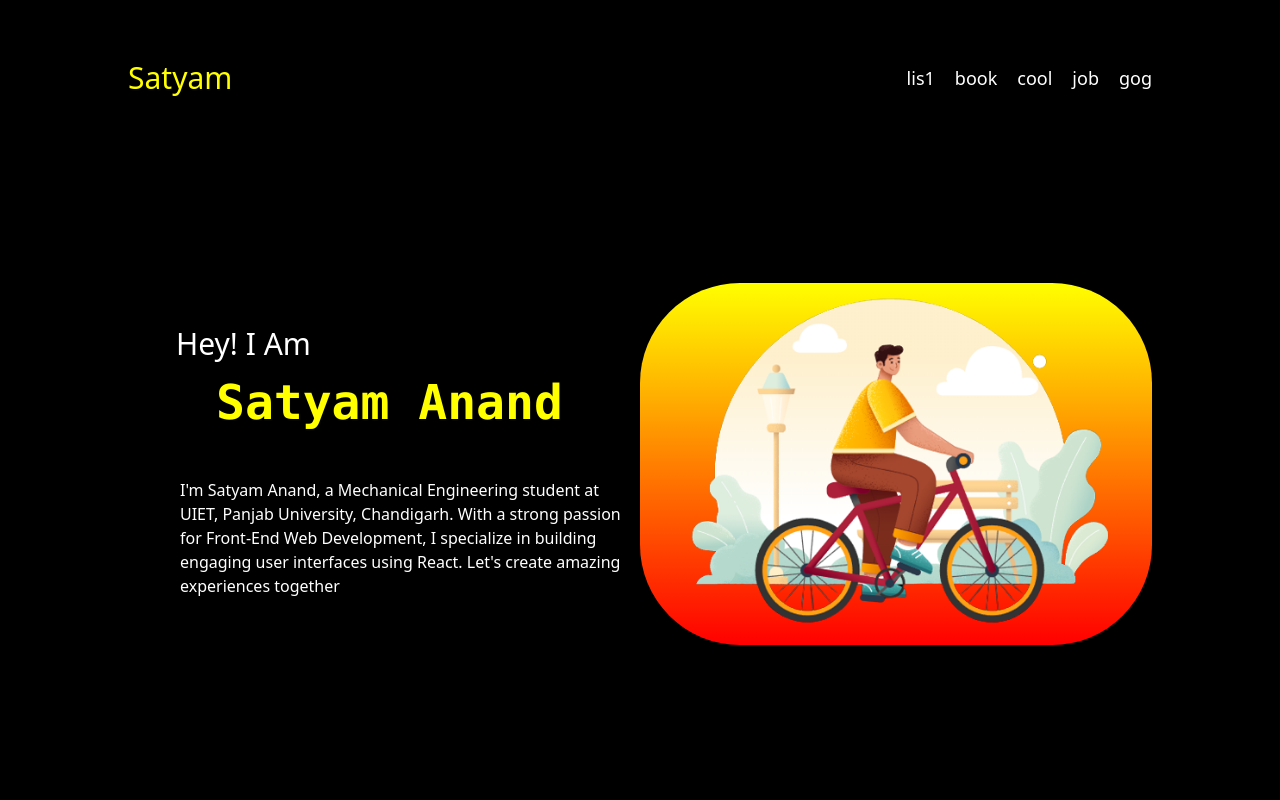
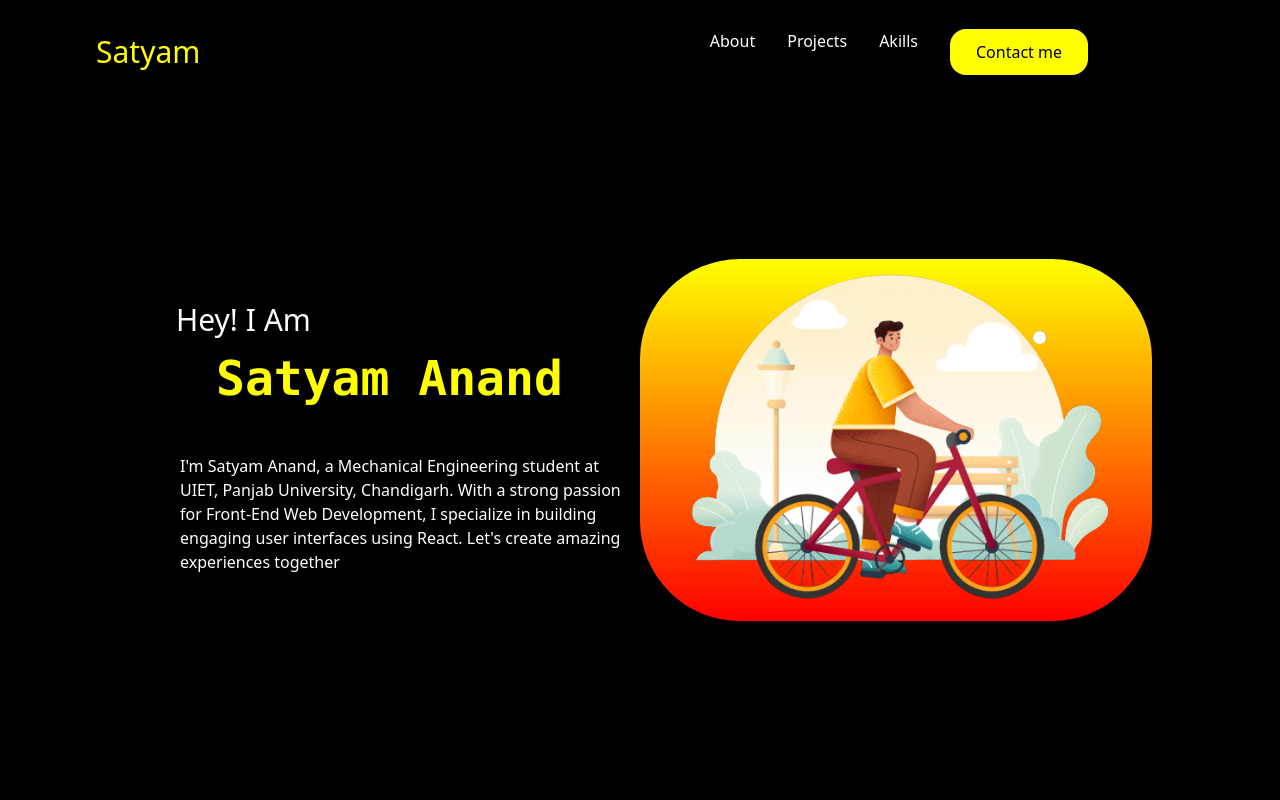
Before and after one commit to godspeed-03/PortFolio, a React (Vite) app: page / in a window 1280 px wide. Shown: the top 800 px of the page. Built offline with nearby package versions, Linux system fonts and the light colour scheme; no server answers.

Commit message:
Update: Updated header for screens header.jsx index.css tailwind.config.js

```diff
--- a/src/Pages/Header/Header.jsx
+++ b/src/Pages/Header/Header.jsx
@@ -1,35 +1,67 @@
-import { useState } from 'react'
-import React  from 'react'
-import {Link} from 'react-scroll'
-
+import { useState } from "react";
+import React from "react";
+import { Link } from "react-scroll";
+import "./../../../src/index.css";
 export default function Header() {
   const [mobile, setMobile] = useState(false);
   const openmobile = () => {
-    setMobile(true);
+    setMobile(!mobile);
   };
   return (
     <>
       <div
-        className={`header mx-32 text-white flex items-center justify-between py-5  mt-10
+        className={`wrapper flex h-[10vh] justify-between items-center mt-3 mx-24 text-white
     ${mobile ? "" : ""}`}
       >
-        <div className="logo text-mycol text-3xl">Satyam</div>
-        <nav>
+        <div className="logo text-mycol text-3xl flex flex-1 items-center gap-8">
+          Satyam
+        </div>
+        <nav className="font-medium cursor-pointer ">
           <ul
-            className={`flex gap-5 text-lg md:flex   ${
+            className={`flex gap-8 m-2 mx-24  ${
               mobile
-                ? " visible flex-col top-[100px]  absolute left-0 w-full "
-                : "max-md:hidden"
+                ? " visible flex-col top-[15vh] z-50  absolute left-0 w-full animate"
+                : "max-lg:hidden flex flex-1"
             } `}
           >
-            <li onClick={() => setMobile(false)}>lis1</li>
-            <li onClick={() => setMobile(false)}>book</li>
-            <li onClick={() => setMobile(false)}>cool</li>
-            <li onClick={() => setMobile(false)}>job</li>
-            <li onClick={() => setMobile(false)}>gog</li>
+            <Link
+              spy={true}
+              to="Intro"
+              smooth={true}
+              onClick={() => setMobile(false)}
+            >
+              <li className="hover:text-[#FF4500] hover:scale-125 ">About</li>
+            </Link>
+            <Link
+              spy={true}
+              to="Projects"
+              smooth={true}
+              onClick={() => setMobile(false)}
+            >
+              <li className="hover:text-[#FF4500] hover:scale-125 ">
+                Projects
+              </li>
+            </Link>
+            <Link
+              spy={true}
+              to="Skills"
+              smooth={true}
+              onClick={() => setMobile(false)}
+            >
+              <li className="hover:text-[#FF4500] hover:scale-125 ">Akills</li>
+            </Link>
+            <Link
+              spy={true}
+              to="Contact"
+              smooth={true}
+              onClick={() => setMobile(false)}
+            >
+              <button className="bg-mycol hover:shaw rounded-2xl text-black px-[13px] py-[5px]  lg:px-[26px] lg:py-[11px] transition ease-in-out delay-150 hover:-translate-y-1 hover:scale-110  duration-300 ">
+                Contact me
+              </button>
+            </Link>
           </ul>
-        </nav>
-        <div className="md:hidden">
+          <div className="lg:hidden">
             {mobile ? (
               <span className="font-bold p-2" onClick={() => setMobile(false)}>
                 C
@@ -40,44 +72,8 @@ export default function Header() {
               </span>
             )}
           </div>
+        </nav>
       </div>
     </>
-
-
-
-
-    // <>
-    // <div className="wrapper flex h-[10vh] justify-between items-center mt-3 mx-24 text-white">
-    //   <div className="left  flex flex-1 items-center gap-8">
-    //     <div className="name m-2 p-1 text-mycol text-3xl font-bold">Satyam</div>
-    //   </div>
-    //   <div className="right flex  items-center justify-center font-medium mr-16 cursor-pointer  ">
-    //     <div className="list">
-    //     <ul className='  flex gap-8 m-2 p-5  items-center'>
-
-    //       <Link spy={true} to='Intro' smooth={true}  >
-
-    //       <li className='hover:text-[#FF4500] hover:text-lg p-5'>Home</li>
-    //       </Link>
-    //       <Link spy={true} to='Projects' smooth={true}  >
-    //       <li className='hover:text-[#FF4500] hover:text-lg p-5'>Projects</li>
-
-    //       </Link>
-    //       <Link spy={true} to='Skills' smooth={true}  >
-    //       <li className='hover:text-[#FF4500] hover:text-lg p-5'>Skills</li>
-
-    //       </Link>
-    //       <Link spy={true} to='Contact' smooth={true} >
-
-    //       <li className='hover:text-[#FF4500] hover:text-lg p-5'>Contact</li>
-    //     {/* <button className='bg-mycol hover:shaw rounded-2xl text-black m-3  px-[26px] py-[11px] transition ease-in-out delay-150 hover:-translate-y-1 hover:scale-110  duration-300 '> */}
-    //       {/* Contact me</button> */}
-    //     </Link>
-    //     </ul>
-    //     </div>
-
-    //   </div>
-    // </div>
-    // </>
-  )
+  );
 }
--- a/src/index.css
+++ b/src/index.css
@@ -6,39 +6,58 @@
 
 @layer utilities {
 
-    .backg{
-      background: linear-gradient(180deg, #ffff00,  #ff0000  );
+  .backg {
+    background: linear-gradient(180deg, #ffff00, #ff0000);
   }
 
-    .backg1{
-      background: linear-gradient(180deg,  #000000 , #ffff00  );
+  .backg1 {
+    background: linear-gradient(180deg, #000000, #ffff00);
   }
 
-    .shaw{
+  .shaw {
 
     box-shadow: 0 5px 4px 0px rgba(255, 234, 0, 0.3);
 
   }
-    .shaw1{
+
+  .shaw1 {
 
     box-shadow: 0 10px 800px 3px rgba(255, 102, 0, 0.5);
 
   }
-    .shaw2{
+
+  .shaw2 {
 
     box-shadow: 0 10px 300px 3px rgba(255, 102, 0, 0.5);
 
   }
-    backg2{
-      background : rgba(255, 102, 0, 0.5);
+
+  backg2 {
+    background: rgba(255, 102, 0, 0.5);
 
   }
 }
 
-*{
+* {
   background-color: #000000;
 }
 
-::-webkit-scrollbar{
-  display : none ;
+::-webkit-scrollbar {
+  display: none;
 }
+
+.animate {
+  /* visibility: hidden; */
+  /* opacity: 0; */
+  animation: fadeInDown 0.3s forwards;
+}
+
+@keyframes fadeInDown {
+  0% {
+    transform: translateY(-30px);
+  }
+
+  100% {
+    transform: translateY(0px);
+  }
+}
--- a/tailwind.config.js
+++ b/tailwind.config.js
@@ -8,7 +8,9 @@ export default {
     extend: {
       colors: {
         'mycol': '#ffff00',
-
+      },
+      boxShadow: {
+        comprr: 'rgba(0, 0, 0, 0.17) 0px -23px 25px 0px inset, rgba(0, 0, 0, 0.15) 0px -36px 30px 0px inset, rgba(0, 0, 0, 0.1) 0px -79px 40px 0px inset, rgba(0, 0, 0, 0.06) 0px 2px 1px, rgba(0, 0, 0, 0.09) 0px 4px 2px, rgba(0, 0, 0, 0.09) 0px 8px 4px, rgba(0, 0, 0, 0.09) 0px 16px 8px, rgba(0, 0, 0, 0.09) 0px 32px 16px',
       },
     },
   },
```
Lines whose indentation alone changed are shown as unchanged.
